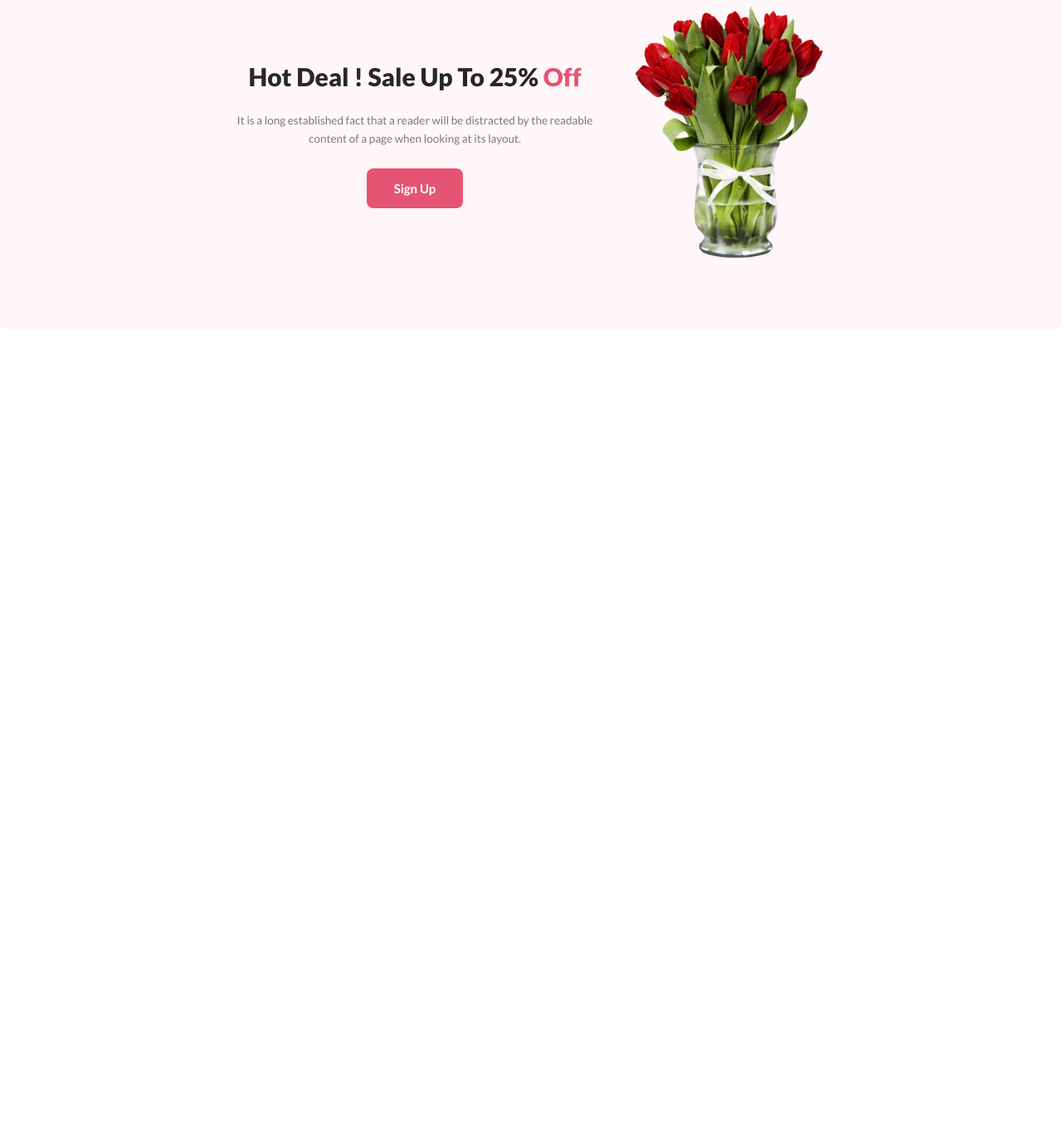
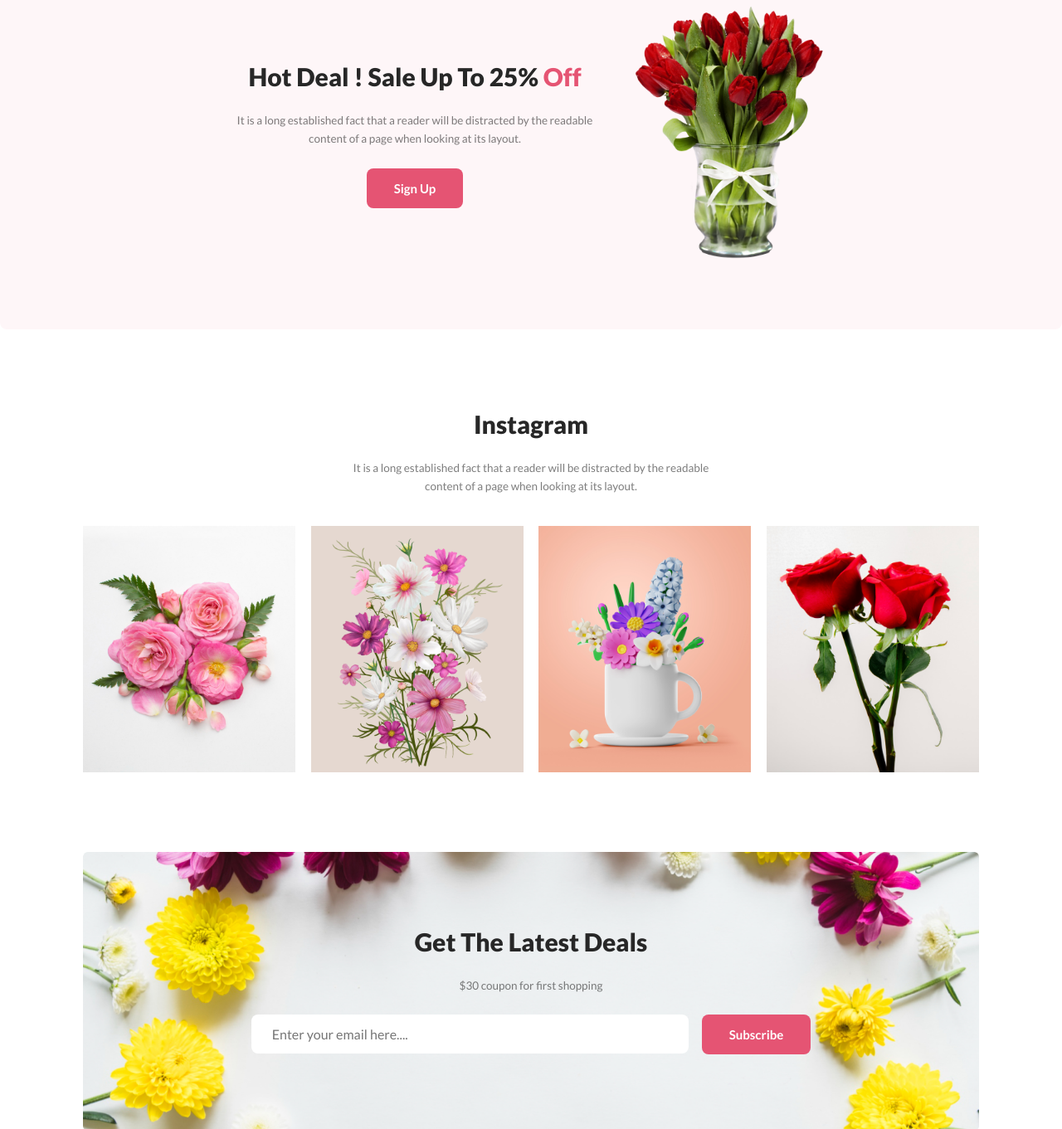
Before and after one commit to afiagithub/flower-shop, a plain HTML site: page index.html in a window 1280 px wide. Shown: the part 1995-3356 px from the top of the page at 83% size. Before the commit the page ends 2392 px from the top, so only its background shows below. Drawn offline with Linux system fonts and the light colour scheme.

Commit message:
main section done

```diff
--- a/css/style.css
+++ b/css/style.css
@@ -64,7 +64,7 @@
     max-width: 445px;
 }
 
-.heading{
+.heading {
     color: #272727;
     font-family: Lato;
     font-size: 30px;
@@ -145,7 +145,7 @@
     margin: auto 0px;
 }
 
-.marked{
+.marked {
     color: #E55473;
 }
 
@@ -153,3 +153,58 @@
     width: 238.5px;
     height: 315px;
 }
+
+.media-section {
+    margin: 0px auto;
+    margin-top: 96px;
+    max-width: 1080px;
+    text-align: center;
+}
+
+.media-details {
+    max-width: 445px;
+    margin: 0px auto;
+}
+
+.media-profile {
+    display: flex;
+    justify-content: space-between;
+    margin-top: 36px;
+}
+
+.media-profile img {
+    width: 256px;
+    height: 297px;
+}
+
+.media-profile img:hover{
+    border: 1px solid #E55473;
+}
+
+.newsletter {
+    max-width: 1080px;
+    margin: 0px auto;
+    margin-top: 96px;
+    background: url('../Flower Asset/Rectangle\ 9.png');
+    background-size: cover;
+    background-repeat: no-repeat;
+}
+
+.news-details {
+    text-align: center;
+    margin: 0px auto;
+    padding: 90px 0px;
+}
+
+.news-details input {
+    width: 500px;
+    height: 45px;
+    border: none;
+    border-radius: 8px;
+    padding-left: 25px;
+    margin-right: 12px;
+    color: rgba(39, 39, 39, 0.60);
+    font-family: Lato;
+    font-size: 16px;
+    font-weight: 400;
+}
--- a/index.html
+++ b/index.html
@@ -80,6 +80,29 @@
                 </div>
             </div>
         </div>
+
+        <div class="media-section">
+            <div class="media-details">
+                <h3 class="heading">Instagram</h3>
+                <p class="para">It is a long established fact that a reader will be distracted by the readable content
+                    of a page when looking at its layout.</p>
+            </div>
+            <div class="media-profile">
+                <img src="Flower Asset/Flower 01.png" alt="flower">
+                <img src="Flower Asset/Rectangle 4.png" alt="flower">
+                <img src="Flower Asset/Rectangle 5.png" alt="flower">
+                <img src="Flower Asset/Rectangle 6.png" alt="flower">
+            </div>
+        </div>
+
+        <div class="newsletter">
+            <div class="news-details">
+                <h3 class="heading">Get The Latest Deals</h3>
+                <p class="para">$30 coupon for first shopping</p>
+                <input type="email" placeholder="Enter your email here....">
+                <button class="btn">Subscribe</button>
+            </div>
+        </div>
     </main>
 
     <footer></footer>
```
